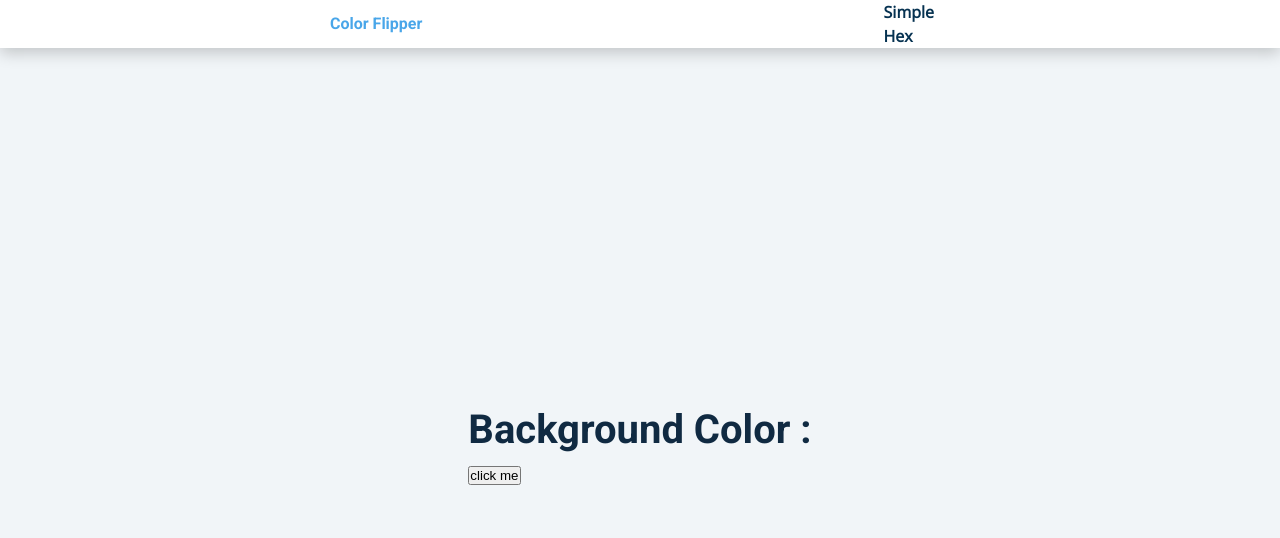
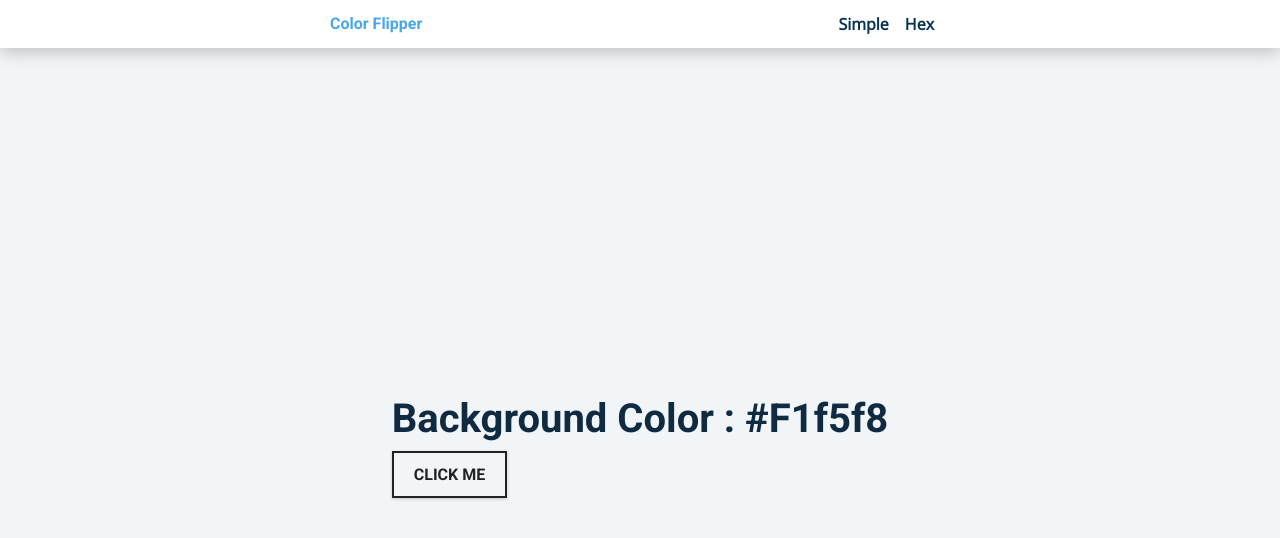
Before and after one commit to Mhsm2012/javascript_projects, a plain HTML site: page color_flipper/index.html in a window 1280 px wide. Drawn offline with nearby package versions, Linux system fonts and the light colour scheme.

Commit message:
added classess

```diff
--- a/color_flipper/index.html
+++ b/color_flipper/index.html
@@ -17,7 +17,7 @@
         <nav>
             <div  class="nav-center">
                 <h4> color flipper </h4>
-                <ul>
+                <ul class="nav-links">
                     <li><a href="index.html">simple</a></li>
                     <li><a href="hex.html">hex</a></li>
                 </ul>
@@ -27,8 +27,8 @@
         <!--    main  section  -->
         <main>
         <div>
-            <h2> background color : <span></span></h2>
-            <button > click me </button>
+            <h2 class="container"> background color : <span>#f1f5f8</span></h2>
+            <button  class="btn btn-hero"> click me </button>
         </div>
     </main>
     <!--  javascript file in last -->
```
